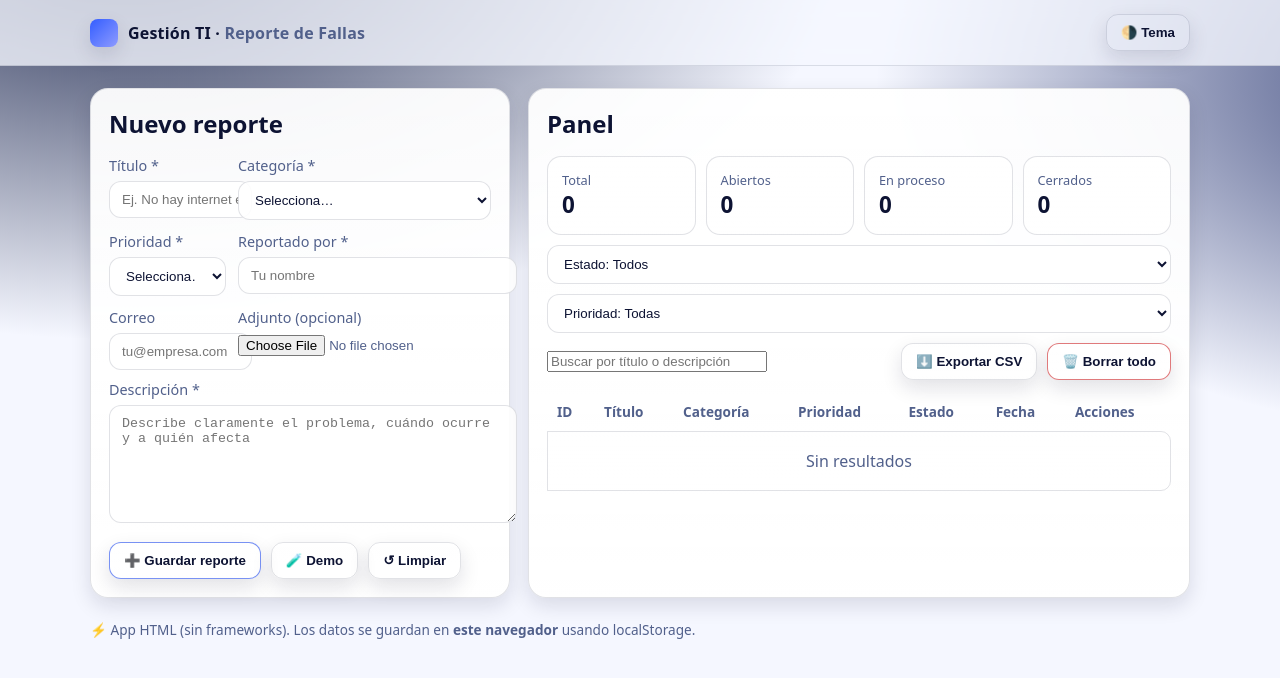
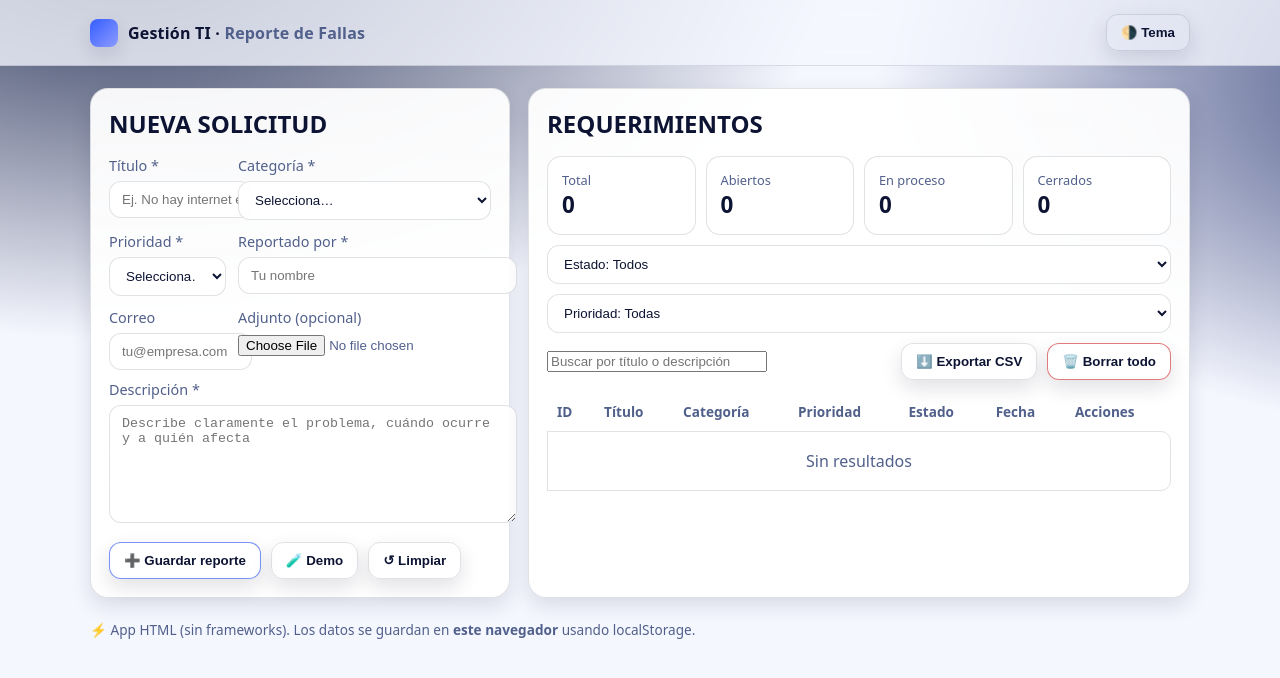
Before and after one commit to INT-TI/GESTION-TI, a plain HTML site: page index.html in a window 1280 px wide. Drawn offline with Linux system fonts and the light colour scheme.

Commit message:
Update index.html

```diff
--- a/index.html
+++ b/index.html
@@ -152,7 +152,7 @@ sendToSheet(ticket).then(ok => {
   <main>
     <!-- Columna izquierda: Formulario -->
     <section class="card">
-      <h2>Nuevo reporte</h2>
+      <h2>NUEVA SOLICITUD</h2>
       <div class="body">
         <form id="formTicket" novalidate>
           <div class="grid">
@@ -209,7 +209,7 @@ sendToSheet(ticket).then(ok => {
 
     <!-- Columna derecha: Dashboard -->
     <section class="card">
-      <h2>Panel</h2>
+      <h2>REQUERIMIENTOS</h2>
       <div class="body">
         <div class="kpis">
           <div class="kpi"><div class="label">Total</div><div class="val" id="kpiTotal">0</div></div>
```
